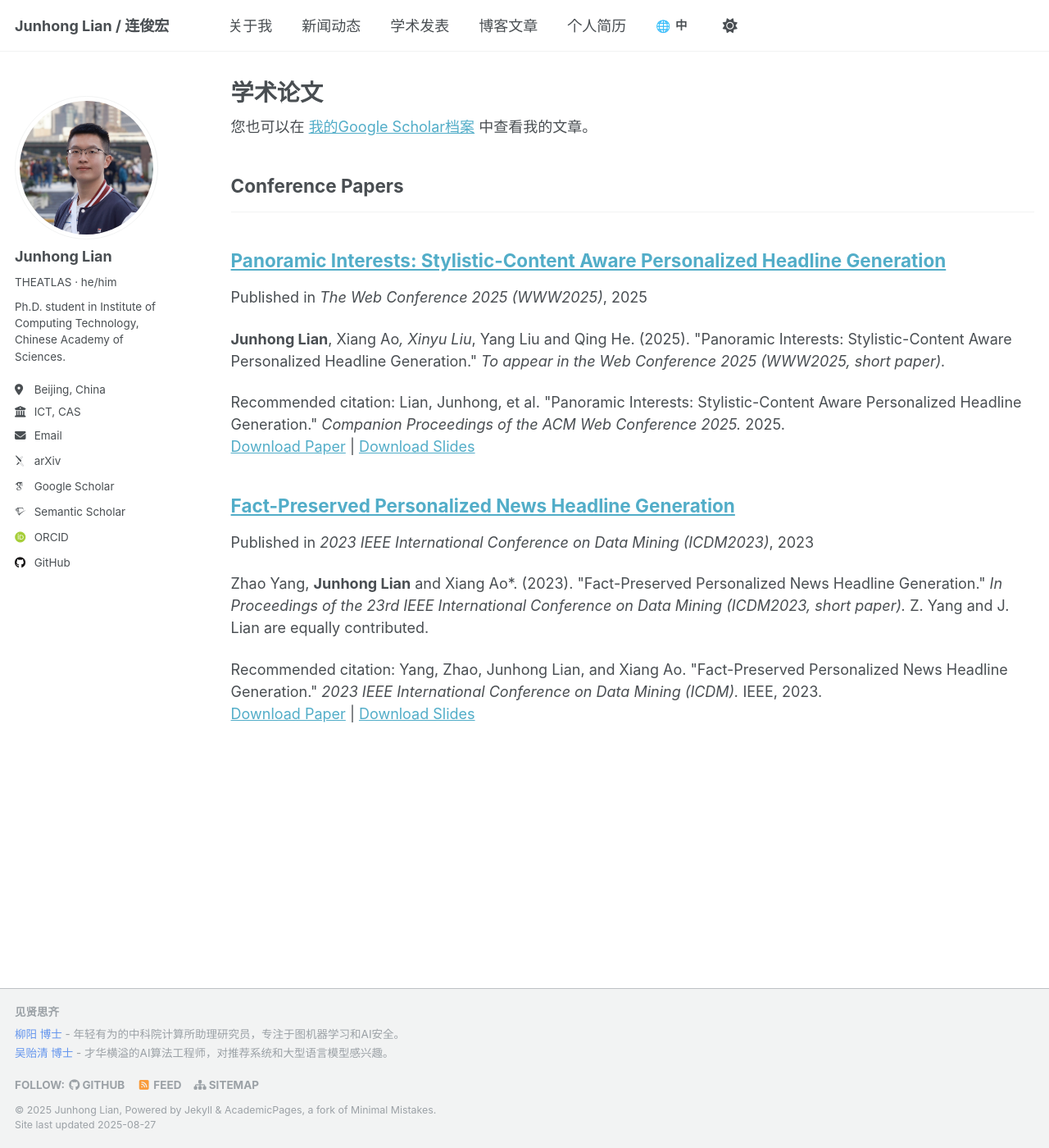
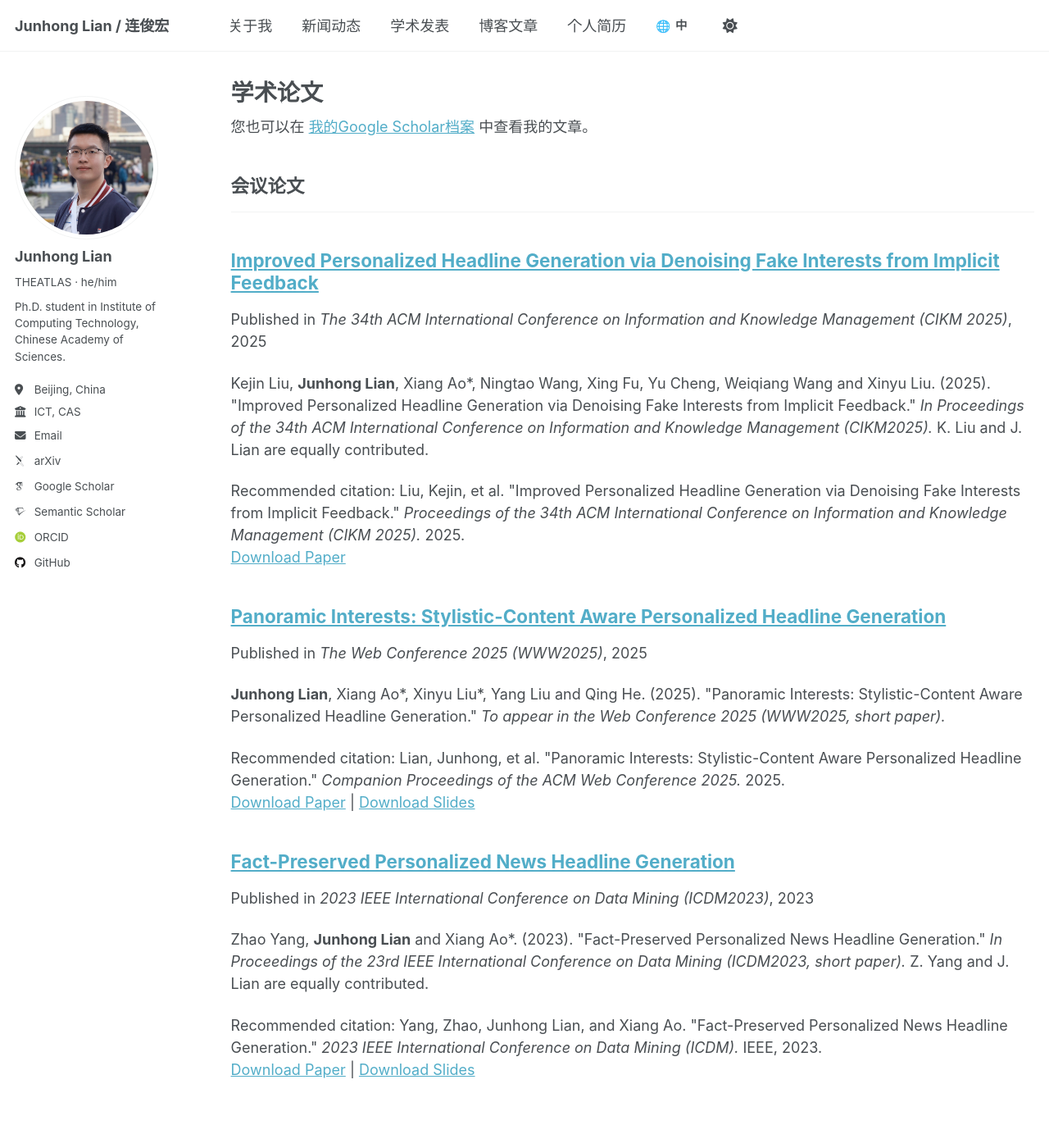
Before and after one commit to T-Atlas/t-atlas.github.io, a Jekyll site: the page built from _pages/zh/publications.html, in a window 1280 px wide and 1400 px high. Shown: the whole window at 82% size. Built offline with Jekyll 4.4.1, drawn with Linux system fonts in a browser that asks for light colours; some web fonts are replaced.

Commit message:
更新论文信息，并修正了部分中文标题显示问题。

```diff
--- a/_pages/news.md
+++ b/_pages/news.md
@@ -9,6 +9,8 @@ author_profile: true
 
 ## 2025
 
+* **[2025-08]** 🎉 One paper "Improved Personalized Headline Generation via Denoising Fake Interests from Implicit Feedback" is accepted by CIKM2025.
+
 * **[2025-07]** I will be a third-year Ph.D. student at the ICT, CAS in September 2025.
 
 * **[2025-01]** 🎉 One paper "Panoramic Interests: Stylistic-Content Aware Personalized Headline Generation" is accepted by WWW2025.
--- a/_pages/zh/about.md
+++ b/_pages/zh/about.md
@@ -17,6 +17,7 @@ redirect_from:
 
 ## 🔥 最新动态 {#news}
 
+* **[2025-08]** 🎉 论文 "[Improved Personalized Headline Generation via Denoising Fake Interests from Implicit Feedback](https://t-atlas.github.io/publication/2025-08-09-improved-personalized)" 被CIKM2025会议接收。
 * **[2025-07]** 我将于2025年9月成为中科院计算所的三年级博士研究生。
 * **[2025-01]** 🎉 论文 "[Panoramic Interests: Stylistic-Content Aware Personalized Headline Generation](https://t-atlas.github.io/publication/2025-04-28-panoramic-interests)" 被WWW2025会议接收。
 * **[2023-09]** 🎉 论文 "[Fact-Preserved Personalized News Headline Generation](https://t-atlas.github.io/publication/2023-12-01-fact-preserved)" 被ICDM2023会议接收。
--- a/_pages/zh/news.md
+++ b/_pages/zh/news.md
@@ -10,6 +10,8 @@ author_profile: true
 
 ## 2025
 
+* **[2025-08]** 🎉 论文 "Improved Personalized Headline Generation via Denoising Fake Interests from Implicit Feedback" 被CIKM2025会议接收。
+
 * **[2025-07]** 我将于2025年9月成为中科院计算所的三年级博士研究生。
 
 * **[2025-01]** 🎉 论文 "Panoramic Interests: Stylistic-Content Aware Personalized Headline Generation" 被WWW2025会议接收。
--- a/_pages/zh/publications.html
+++ b/_pages/zh/publications.html
@@ -21,7 +21,7 @@ author_profile: true
         {% continue %}
       {% endif %}
       {% unless title_shown %}
-        <h2>{{ category[1].title }}</h2><hr />
+        <h2>{{ category[1].title_zh | default: category[1].title }}</h2><hr />
         {% assign title_shown = true %}
       {% endunless %}
       {% include archive-single.html %}
--- /dev/null
+++ b/_publications/2025-08-09-improved-personalized.md
@@ -0,0 +1,16 @@
+---
+title: "Improved Personalized Headline Generation via Denoising Fake Interests from Implicit Feedback"
+collection: publications
+category: conferences
+permalink: /publication/2025-08-09-improved-personalized
+excerpt: 'Kejin Liu, **Junhong Lian**, Xiang Ao*, Ningtao Wang, Xing Fu, Yu Cheng, Weiqiang Wang and Xinyu Liu. (2025). &quot;Improved Personalized Headline Generation via Denoising Fake Interests from Implicit Feedback.&quot; <i>In Proceedings of the 34th ACM International Conference on Information and Knowledge Management (CIKM2025).</i> K. Liu and J. Lian are equally contributed.'
+date: 2025-08-09
+venue: 'The 34th ACM International Conference on Information and Knowledge Management (CIKM 2025)'
+# slidesurl: 'http://t-atlas.github.io/files/CIKM2025_slides.pdf'
+paperurl: 'http://t-atlas.github.io/files/CIKM2025_paper.pdf'
+citation: 'Liu, Kejin, et al. "Improved Personalized Headline Generation via Denoising Fake Interests from Implicit Feedback." <i>Proceedings of the 34th ACM International Conference on Information and Knowledge Management (CIKM 2025).</i> 2025.'
+---
+
+`TL;DR` This paper proposes PHG-DIF, a personalized headline generator that denoises clickstream noise with dual filtering and models instant, evolving, and stable interests via dynamic aggregation. We also release DT-PENS with dwell-time logs. Experiments show state-of-the-art results.
+
+`Abstract` Accurate personalized headline generation hinges on precisely capturing user interests from historical behaviors. However, existing methods neglect personalized-irrelevant click noise in entire historical clickstreams, which may lead to hallucinated headlines that deviate from genuine user preferences. In this paper, we reveal the detrimental impact of click noise on personalized generation quality through rigorous analysis in both user and news dimensions. Based on these insights, we propose a novel Personalized Headline Generation framework via Denoising Fake Interests from Implicit Feedback (PHG-DIF). PHG-DIF first employs dual-stage filtering to effectively remove clickstream noise, identified by short dwell times and abnormal click bursts, and then leverages multi-level temporal fusion to dynamically model users' evolving and multi-faceted interests for precise profiling. Moreover, we release DT-PENS, a new benchmark dataset comprising the click behavior of 1,000 carefully curated users and nearly 10,000 annotated personalized headlines with historical dwell time annotations. Extensive experiments demonstrate that PHG-DIF substantially mitigates the adverse effects of click noise and significantly improves headline quality, achieving state-of-the-art (SOTA) results on DT-PENS. Our framework implementation and dataset are available at https://github.com/liukejin-up/PHG-DIF.
```
Also changed, not shown: _pages/about.md (+1 -0 lines), _publications/2025-04-28-panoramic-interests.md (+1 -1 lines), 1 other file.
